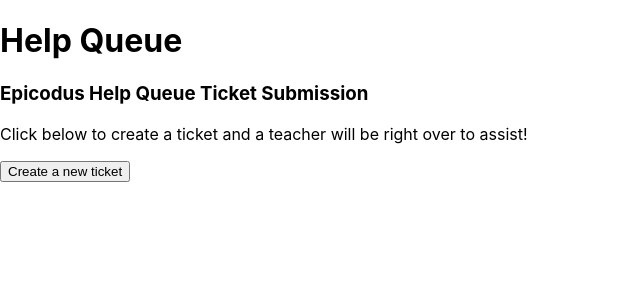
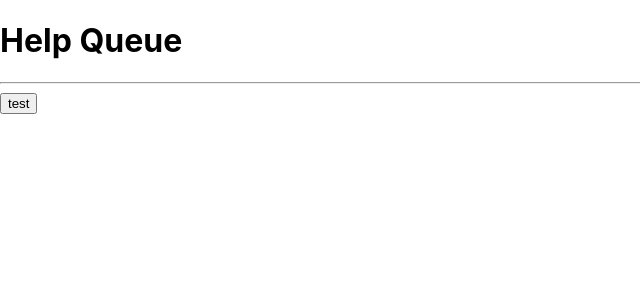
Before and after one commit to lmschless/react-practice, a React (Create React App) app: page / in a window 1280 px wide. Shown: the top 300 px of the page, without its empty margins (0-640 px from the left). Built offline with nearby package versions, Linux system fonts and the light colour scheme.

Commit message:
finally got functionality to work. caught up to 'passing data via callbacs' lesson. Had to refactor code from my own project. App loads, button click shows form, button click submits ticket and shows ticketlist.

```diff
--- a/src/components/NewTicketForm.js
+++ b/src/components/NewTicketForm.js
@@ -1,12 +1,16 @@
 import React from 'react';
 import { v4 } from 'uuid';
+import PropTypes from 'prop-types';
 
-const NewTicketForm = (props) => {
+function NewTicketForm(props) {
 	function handleNewTicketFormSubmission(event) {
 		event.preventDefault();
-		console.log(event.target.names.value);
-		console.log(event.target.location.value);
-		console.log(event.target.issue.value);
+		props.onNewTicketCreation({
+			names: event.target.names.value,
+			location: event.target.location.value,
+			issue: event.target.issue.value,
+			id: v4()
+		});
 	}
 	return (
 		<React.Fragment>
@@ -24,6 +28,10 @@
 		// 	<h4>Issue: __________</h4>
 		// </div>
 	);
+}
+
+NewTicketForm.propTypes = {
+	onNewTicketCreation: PropTypes.func
 };
 
 export default NewTicketForm;
--- a/src/components/TicketControl.js
+++ b/src/components/TicketControl.js
@@ -6,73 +6,112 @@
 	constructor(props) {
 		super(props);
 		this.state = {
+			formVisableOnPage: false,
 			masterTicketList: [],
-			formVisableOnPage: false,
-			clickCounter: 0,
-			buttonText: 'Create a new ticket',
-			currentlyVisibleState: (
-				<React.Fragment>
-					<h3>Epicodus Help Queue Ticket Submission</h3>
-					<p>
-						Click below to create a ticket and a teacher will be right over to
-						assist!
-					</p>
-				</React.Fragment>
-			)
+			clickCounter: 0
+			// buttonText: 'Create a new ticket'
+			// currentlyVisibleState: (
+			// 	<React.Fragment>
+			// 		<h3>Epicodus Help Queue Ticket Submission</h3>
+			// 		<p>
+			// 			Click below to create a ticket and a teacher will be right over to
+			// 			assist!
+			// 		</p>
+			// 	</React.Fragment>
+			// )
 		};
 	}
 
-	onNewTicketCreation = (ticketForm) => {
-		this.setState({});
+	handleAddingNewTicketToList = (newTicket) => {
+		const newMasterTicketList = this.state.masterTicketList.concat(newTicket);
+		this.setState({
+			masterTicketList: newMasterTicketList,
+			formVisibleOnPage: false
+		});
 	};
 
+	// onNewTicketCreation = (ticketForm) => {};
+
 	handleClick = () => {
-		if (this.state.clickCounter === 0) {
-			this.setState({
-				currentlyVisibleState: (
-					<p>
-						Have you gone through all the steps on the Learn How to Program debugging
-						lesson?
-					</p>
-				)
-			});
-			this.setState({ buttonText: 'Yes I have reviewed the material.' });
-			this.setState({ clickCounter: this.state.clickCounter + 1 });
-		}
-		if (this.state.clickCounter === 1) {
-			this.setState({
-				currentlyVisibleState: <p>Have you asked another pair for help?</p>
-			});
-			this.setState({ buttonText: 'Yes I have asked another pair.' });
-			this.setState({ clickCounter: this.state.clickCounter + 1 });
-		}
-		if (this.state.clickCounter === 2) {
-			this.setState({
-				currentlyVisibleState: (
-					<p>
-						Have you spent 15 minutes going through through the problem documenting
-						every step?
-					</p>
-				)
-			});
-			this.setState({
-				buttonText: 'Yes I tried multiple methods to solve the problem.'
-			});
-			this.setState({ clickCounter: this.state.clickCounter + 1 });
-		}
-		if (this.state.clickCounter === 3) {
-			this.setState({
-				currentlyVisibleState: <NewTicketForm />
-			});
-			this.setState({ buttonText: 'Submit Ticket' });
-		}
-	};
+		this.setState((prevState) => ({
+			formVisibleOnPage: !prevState.formVisibleOnPage
+		}));
+	}; // handleClick = () => {
+	// 	if (this.state.formVisibleOnPage) {
+	// 		{
+	// 			this.setState({
+	// 				currentlyVisibleState: (
+	// 					<NewTicketForm onNewTicketCreation={this.handleAddingNewTicketToList} />
+	// 				),
+	// 				buttonText: 'Return to Ticket List'
+	// 			});
+	// 		}
+	// 	} else {
+	// 		{
+	// 			this.setState({
+	// 				currentlyVisibleState: (
+	// 					<TicketList ticketList={this.state.masterTicketList} />
+	// 				),
+	// 				buttonText: 'Add Ticket'
+	// 			});
+	// 		}
+	// 	}
+	// 	// if (this.state.clickCounter === 0) {
+	// 	// 	this.setState({
+	// 	// 		currentlyVisibleState: (
+	// 	// 			<p>
+	// 	// 				Have you gone through all the steps on the Learn How to Program debugging
+	// 	// 				lesson?
+	// 	// 			</p>
+	// 	// 		)
+	// 	// 	});
+	// 	// 	this.setState({ buttonText: 'Yes I have reviewed the material.' });
+	// 	// 	this.setState({ clickCounter: this.state.clickCounter + 1 });
+	// 	// }
+	// 	// if (this.state.clickCounter === 1) {
+	// 	// 	this.setState({
+	// 	// 		currentlyVisibleState: <p>Have you asked another pair for help?</p>
+	// 	// 	});
+	// 	// 	this.setState({ buttonText: 'Yes I have asked another pair.' });
+	// 	// 	this.setState({ clickCounter: this.state.clickCounter + 1 });
+	// 	// }
+	// 	// if (this.state.clickCounter === 2) {
+	// 	// 	this.setState({
+	// 	// 		currentlyVisibleState: (
+	// 	// 			<p>
+	// 	// 				Have you spent 15 minutes going through through the problem documenting
+	// 	// 				every step?
+	// 	// 			</p>
+	// 	// 		)
+	// 	// 	});
+	// 	// 	this.setState({
+	// 	// 		buttonText: 'Yes I tried multiple methods to solve the problem.'
+	// 	// 	});
+	// 	// 	this.setState({ clickCounter: this.state.clickCounter + 1 });
+	// 	// }
+	// 	// if (this.state.clickCounter === 3) {
+	// 	// 	this.setState({
+	// 	// 		currentlyVisibleState: <NewTicketForm />
+	// 	// 	});
+	// 	// 	this.setState({ buttonText: 'Submit Ticket' });
+	// 	// }
+	// };
 
 	render() {
+		let currentlyVisibleState = null;
+		if (this.state.formVisibleOnPage) {
+			currentlyVisibleState = (
+				<NewTicketForm onNewTicketCreation={this.handleAddingNewTicketToList} />
+			);
+		} else {
+			currentlyVisibleState = (
+				<TicketList ticketList={this.state.masterTicketList} />
+			);
+		}
 		return (
 			<React.Fragment>
-				<p>{this.state.currentlyVisibleState}</p>
-				<button onClick={this.handleClick}>{this.state.buttonText}</button>
+				{currentlyVisibleState}
+				<button onClick={this.handleClick}>test</button>
 			</React.Fragment>
 		);
 	}
--- a/src/components/TicketList.js
+++ b/src/components/TicketList.js
@@ -1,38 +1,30 @@
 import React from 'react';
 import Ticket from './Ticket';
+import PropTypes from 'prop-types';
 
-const masterTicketList = [
-	{
-		names: 'Thato and Haley',
-		location: '3A',
-		issue: "Firebase won't save record. Halp."
-	},
-	{
-		names: 'Sleater and Kinney',
-		location: '4B',
-		issue: 'Prop types are throwing an error.'
-	},
-	{
-		names: 'Imani & Jacob',
-		location: '9F',
-		issue: "Child component isn't rendering."
-	}
-];
-
-function TicketList() {
+function TicketList(props) {
+	// Add props as parameter.
 	return (
 		<React.Fragment>
-			{/* Use Map to loop in JSX */}
 			<hr />
-			{masterTicketList.map((ticket, index) => (
-				<Ticket names={ticket.names} location={ticket.location} issue={ticket.issue} key={index} />
+			{props.ticketList.map((
+				ticket,
+				index // Loop through the list passed down from TicketControl.
+			) => (
+				<Ticket
+					names={ticket.names}
+					location={ticket.location}
+					issue={ticket.issue}
+					key={index}
+				/>
 			))}
-
-			{/* Old way */}
-			{/* <Ticket location="3A" names="Thato and Haley" issue="Firebase will not save record!" />
-			<Ticket location="4B" names="Sleater and Kinney" issue="Prop types are throwing an error." /> */}
 		</React.Fragment>
 	);
 }
 
+// Add propTypes for ticketList.
+TicketList.propTypes = {
+	ticketList: PropTypes.array
+};
+
 export default TicketList;
```
